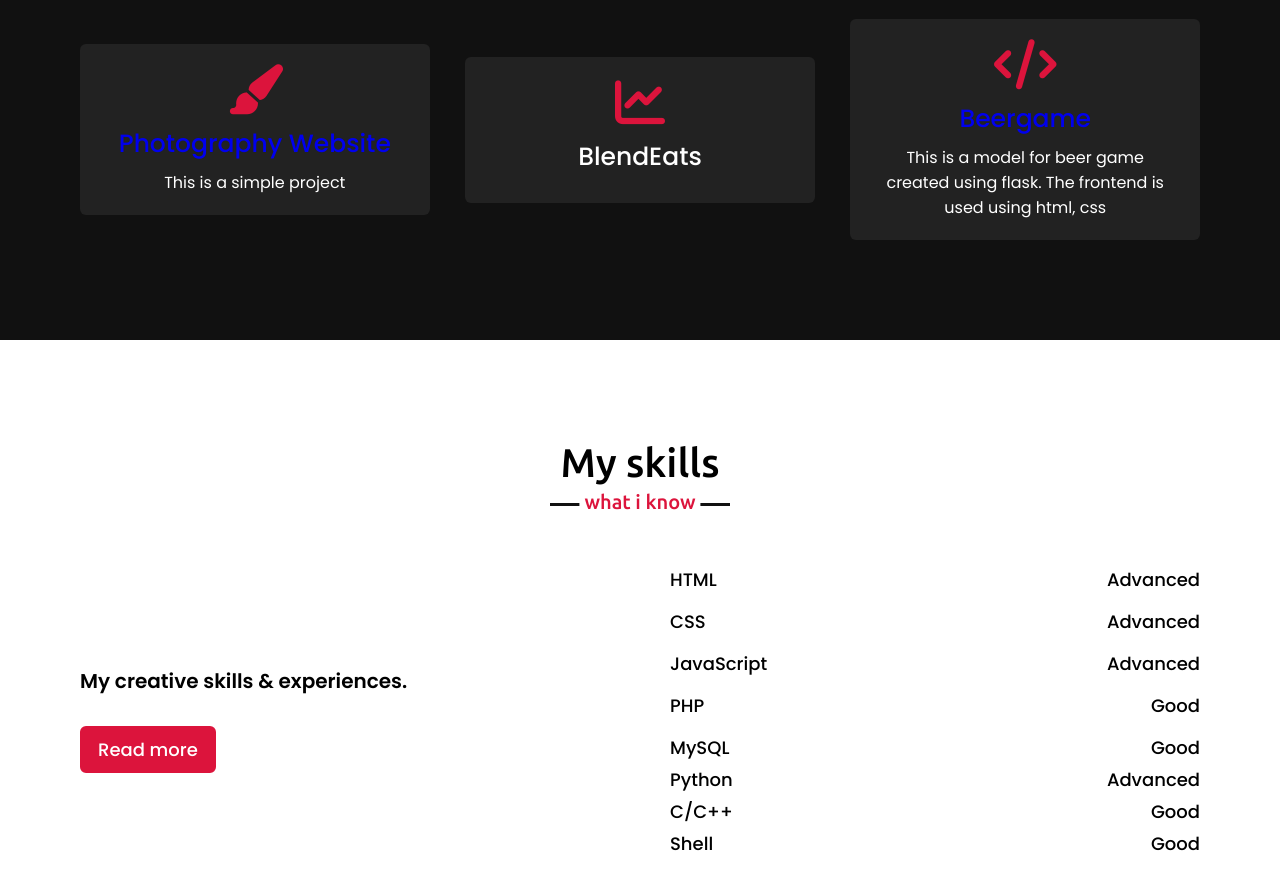
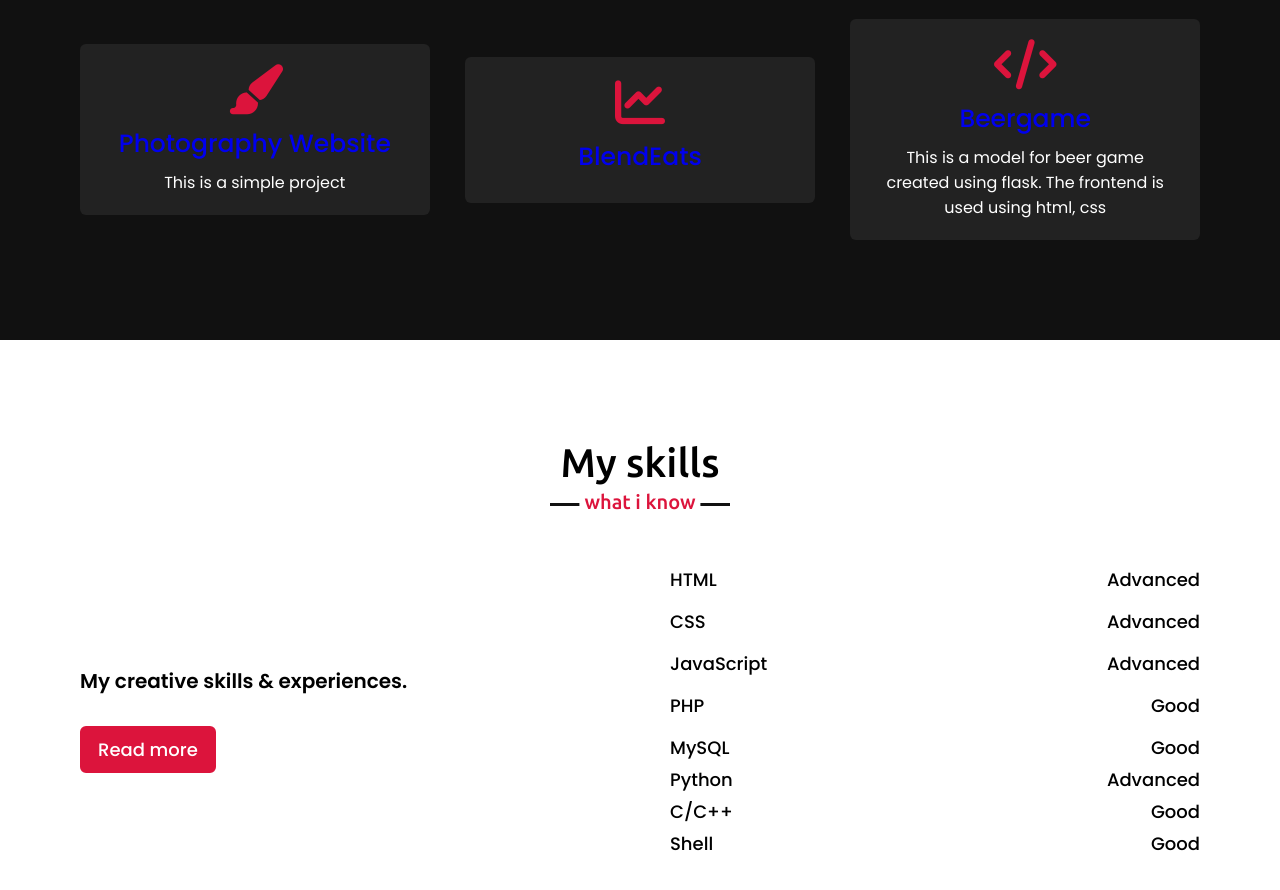
Before and after one commit to an-karn/portfolio, a plain HTML site: page index.html in a window 1280 px wide. Shown: the part 1740-2630 px from the top of the page. Drawn offline with nearby package versions, Linux system fonts and the light colour scheme.

Commit message:
first commit

```diff
--- a/index.html
+++ b/index.html
@@ -77,7 +77,7 @@
                 <div class="card">
                     <div class="box">
                         <i class="fas fa-chart-line"></i>
-                        <div class="text">BlendEats</div>
+                        <div class="text"><a href="https://github.com/an-karn/blendeats">BlendEats</a></div>
                         <p></p>
                     </div>
                 </div>
```
